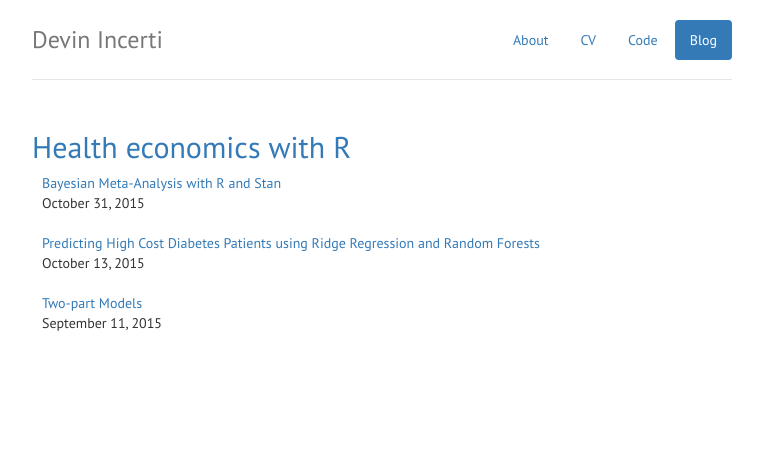
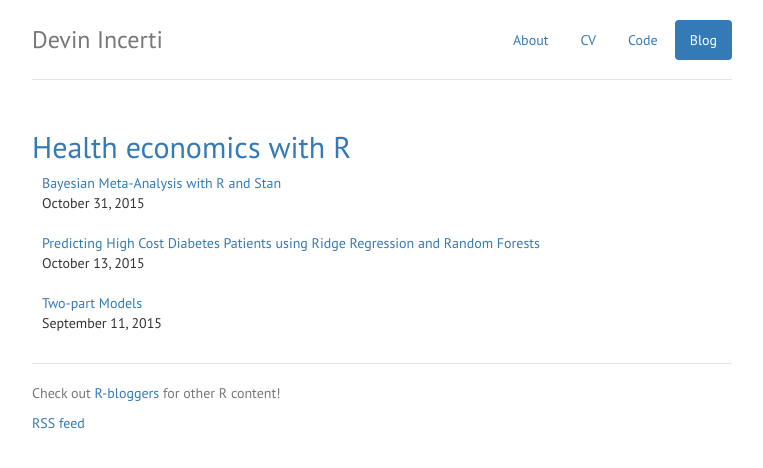
Before and after one commit to dincerti/dincerti.github.io, a Jekyll site: the page built from blog.md, in a window 1280 px wide. Shown: the top 468 px of the page, without its empty margins (258-1021 px from the left). Built offline with Jekyll 4.4.1, drawn with Linux system fonts in a browser that asks for light colours; our own code applies the rules of GitHub Pages for plain Markdown files.

Commit message:
Add links from blog page

```diff
--- a/_config.yml
+++ b/_config.yml
@@ -3,3 +3,5 @@ name: Devin Incerti
 markdown: kramdown
 highlighter:  Rouge
 host: localhost
+plugins_dir:
+  - jekyll-feed
--- a/blog.md
+++ b/blog.md
@@ -11,3 +11,8 @@ layout: default
     </li>
   {% endfor %}
 </ul>
+
+<div class="footer">
+   <p> Check out <a href="https://www.r-bloggers.com/" target="_blank"> R-bloggers </a> for other R content! </p>
+   <p> <i class="fa fa-rss"></i>  <a href="feed.xml">RSS feed</a> </p>
+</div>
```
Also changed, not shown: _layouts/post.html (line endings or trailing spaces).
